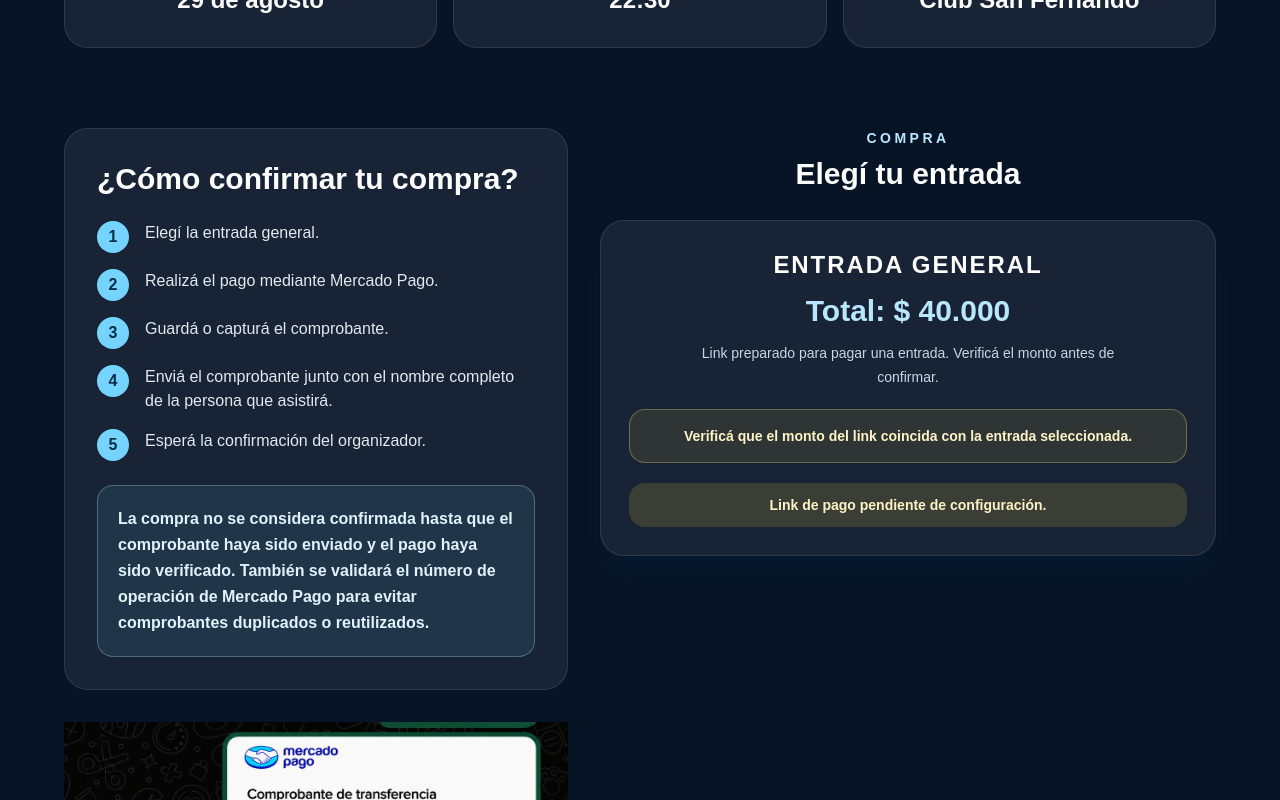
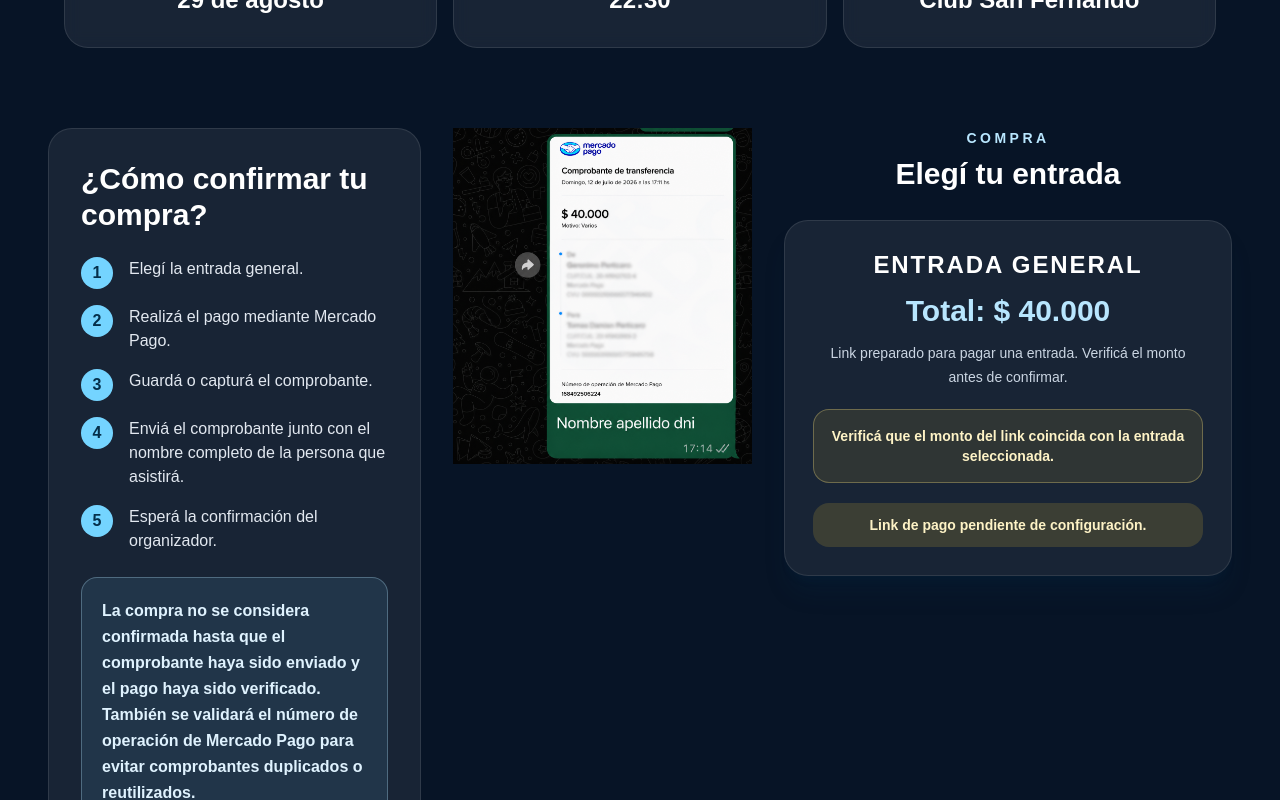
Before and after one commit to tomas1aws/entradaslalecheria, a Next.js app: page / in a window 1280 px wide. Shown: the part 660-1460 px from the top of the page. Built offline with nearby package versions, Linux system fonts and the light colour scheme.

Commit message:
Ajustar layout de compra en tres columnas

```diff
--- a/src/components/PurchaseFlowSection.tsx
+++ b/src/components/PurchaseFlowSection.tsx
@@ -18,8 +18,7 @@ export function PurchaseFlowSection() {
 
   return (
     <section id="comprar" className="px-5 py-10 sm:px-8 lg:px-12" aria-labelledby="comprar-titulo">
-      <div className="mx-auto grid max-w-6xl gap-8 lg:grid-cols-[0.9fr_1.1fr] lg:items-start">
-        <div className="space-y-8">
+      <div className="mx-auto grid max-w-[1500px] gap-8 lg:grid-cols-[1fr_0.8fr_1.2fr] lg:items-start">
         <article className="rounded-3xl border border-white/10 bg-white/[0.07] p-6 sm:p-8" aria-labelledby="tutorial-titulo">
           <h2 id="tutorial-titulo" className="text-3xl font-black text-white">¿Cómo confirmar tu compra?</h2>
           <ol className="mt-6 space-y-4">
@@ -35,16 +34,15 @@ export function PurchaseFlowSection() {
           </p>
         </article>
 
-          <div className="flex min-h-96 items-center justify-center">
+        <div className="flex items-start justify-center">
           <Image
             src="/images/ejcomprobante2.png"
             alt="Ejemplo real de comprobante de pago"
             width={1182}
             height={1330}
-              className="h-auto w-full object-contain"
-              sizes="(min-width: 1024px) 42vw, 90vw"
+            className="h-auto w-full max-w-sm object-contain sm:max-w-md lg:max-w-none"
+            sizes="(min-width: 1024px) 24vw, 90vw"
           />
-          </div>
         </div>
 
         <div>
```
Lines whose indentation alone changed are shown as unchanged.
